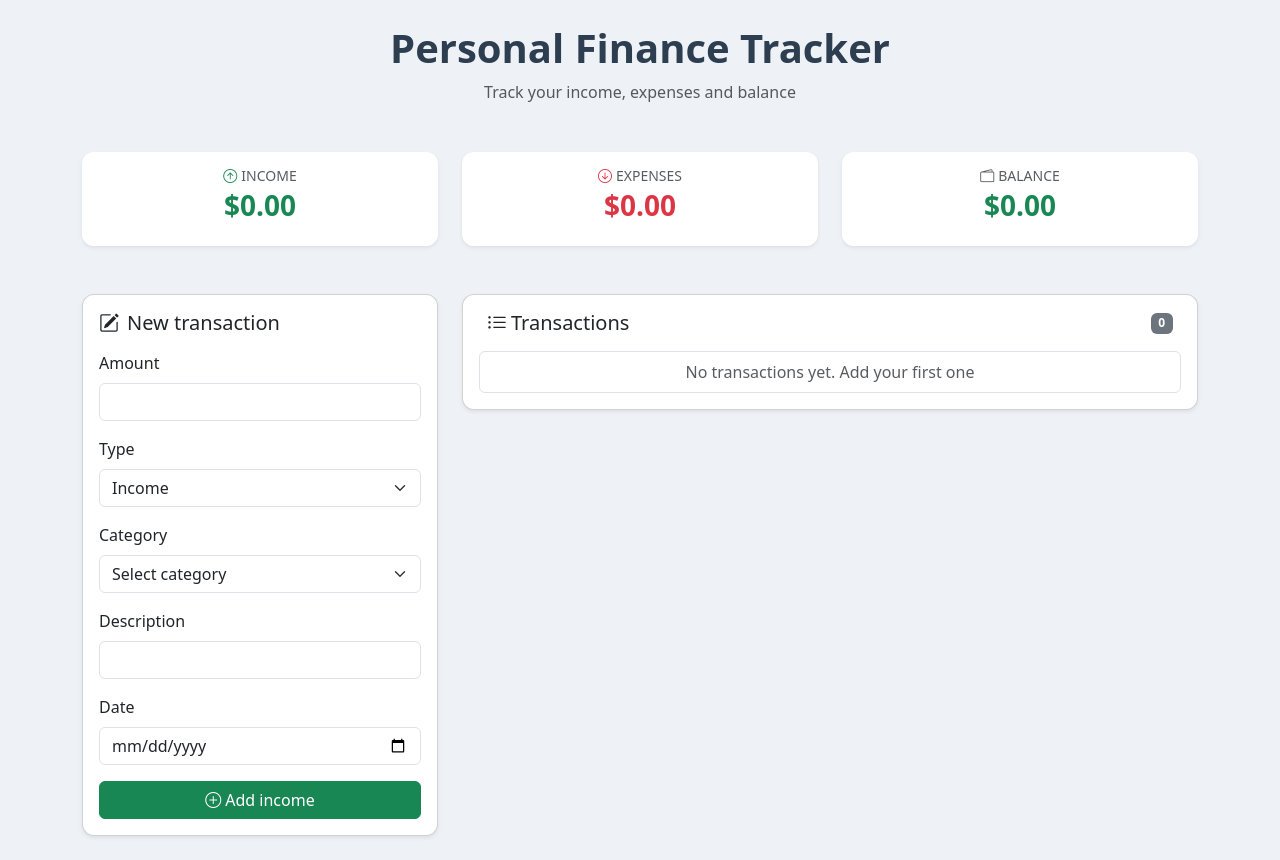
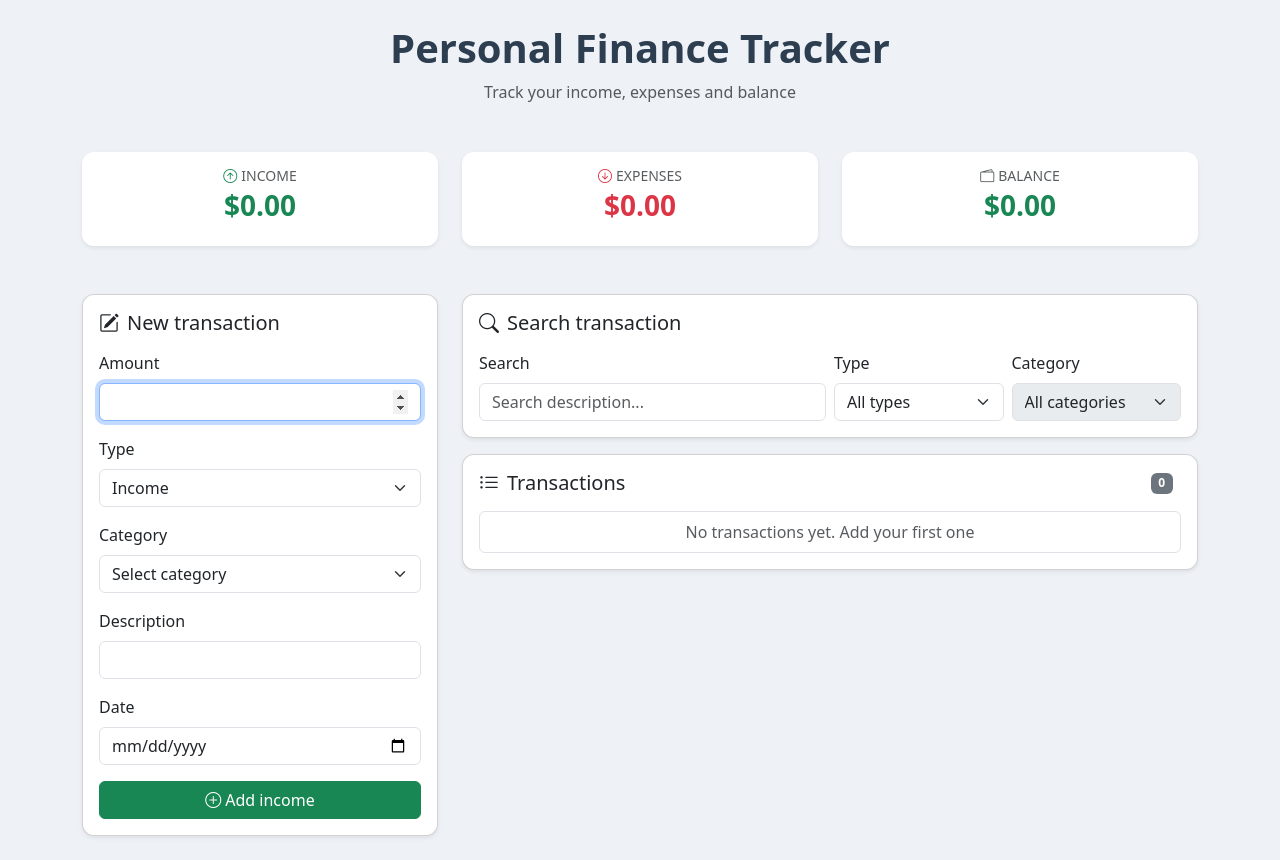
Before and after one commit to CamilaZV/financial-control-react, a React (Vite) app: page / in a window 1280 px wide. Built offline with nearby package versions, Linux system fonts and the light colour scheme.

Commit message:
feat: add transaction filters with category logic

```diff
--- a/src/App.jsx
+++ b/src/App.jsx
@@ -2,6 +2,8 @@ import { useEffect, useState } from 'react';
 import TransactionForm from './components/transactions/TransactionForm';
 import TransactionList from './components/transactions/TransactionList';
 import BalanceSummary from './components/summary/BalanceSummary';
+import FilterBar from './components/filters/FilterBar';
+import { CATEGORIES } from './constants/categories';
 
 function App() {
   const [transactions, setTransactions] = useState(() => {
@@ -19,6 +21,46 @@ function App() {
   useEffect(() => {
     localStorage.setItem('transactions', JSON.stringify(transactions));
   }, [transactions]);
+
+  const [filters, setFilters] = useState({
+    type: 'all',
+    category: 'all',
+    search: '',
+  });
+
+  const handleChangeFilters = (partial) => {
+    setFilters((prev) => {
+      const next = { ...prev, ...partial };
+      if (next.type === 'all') {
+        next.category = 'all';
+      }
+
+      if (partial.type && partial.type !== prev.type) {
+        next.category = 'all';
+      }
+
+      if (next.type !== 'all') {
+        const validCategories = CATEGORIES[next.type] || [];
+        if (
+          next.category != 'all' &&
+          !validCategories.includes(next.category)
+        ) {
+          next.category = 'all';
+        }
+      }
+      return next;
+    });
+  };
+
+  let availableCategoriesForFilter = [];
+
+  if (filters.type === 'income') {
+    availableCategoriesForFilter = CATEGORIES.income;
+  }
+
+  if (filters.type === 'expense') {
+    availableCategoriesForFilter = CATEGORIES.expense;
+  }
 
   const totalIncome = transactions
     .filter((t) => t.type === 'income')
@@ -38,7 +80,25 @@ function App() {
     setTransactions((prev) => prev.filter((t) => t.id !== id));
   };
 
-  const sortedTransactions = [...transactions].sort(
+  const filteredTransaction = transactions.filter((t) => {
+    if (filters.type !== 'all' && t.type !== filters.type) {
+      return false;
+    }
+
+    if (filters.category !== 'all' && t.category !== filters.category) {
+      return false;
+    }
+
+    if (
+      filters.search &&
+      !t.description.toLowerCase().includes(filters.search.toLowerCase())
+    ) {
+      return false;
+    }
+    return true;
+  });
+
+  const sortedFilteredTransactions = [...filteredTransaction].sort(
     (a, b) => new Date(b.date) - new Date(a.date),
   );
 
@@ -60,8 +120,13 @@ function App() {
           <TransactionForm onAddTransaction={addTransaction} />
         </div>
         <div className="col-md-8">
+          <FilterBar
+            filters={filters}
+            availableCategories={availableCategoriesForFilter}
+            onChangeFilters={handleChangeFilters}
+          />
           <TransactionList
-            transactions={sortedTransactions}
+            transactions={sortedFilteredTransactions}
             onDeleteTransaction={deleteTransaction}
           />
         </div>
--- /dev/null
+++ b/src/components/filters/FilterBar.jsx
@@ -0,0 +1,56 @@
+function FilterBar({ filters, availableCategories, onChangeFilters }) {
+  return (
+    <div className="card shadow-sm mb-3">
+      <div className="card-body">
+        <h5 className="mb-3">
+          <i className="bi bi-search me-2"></i>Search transaction
+        </h5>
+
+        <div className="row g-2 align-items-end">
+          <div className="col-md-6">
+            <label className="form-label">Search</label>
+            <input
+              type="search"
+              value={filters.search}
+              placeholder="Search description..."
+              className="form-control"
+              onChange={(e) => onChangeFilters({ search: e.target.value })}
+            />
+          </div>
+
+          <div className="col-md-3">
+            <label className="form-label">Type</label>
+            <select
+              className="form-select"
+              value={filters.type}
+              onChange={(e) => onChangeFilters({ type: e.target.value })}
+            >
+              <option value="all">All types</option>
+              <option value="income">Income</option>
+              <option value="expense">Expense</option>
+            </select>
+          </div>
+
+          <div className="col-md-3">
+            <label className="form-label">Category</label>
+            <select
+              className="form-select"
+              value={filters.category}
+              onChange={(e) => onChangeFilters({ category: e.target.value })}
+              disabled={filters.type === 'all'}
+            >
+              <option value="all">All categories</option>
+              {availableCategories.map((cat) => (
+                <option key={cat} value={cat}>
+                  {cat}
+                </option>
+              ))}
+            </select>
+          </div>
+        </div>
+      </div>
+    </div>
+  );
+}
+
+export default FilterBar;
--- a/src/components/transactions/TransactionForm.jsx
+++ b/src/components/transactions/TransactionForm.jsx
@@ -1,4 +1,4 @@
-import { useEffect, useState } from 'react';
+import { useEffect, useRef, useState } from 'react';
 import { CATEGORIES } from '../../constants/categories';
 
 function TransactionForm({ onAddTransaction }) {
@@ -9,6 +9,8 @@ function TransactionForm({ onAddTransaction }) {
   const [date, setDate] = useState('');
 
   const availableCategories = CATEGORIES[type];
+
+  const amountInputRef = useRef(null);
 
   const handleSubmit = (e) => {
     e.preventDefault();
@@ -30,7 +32,13 @@ function TransactionForm({ onAddTransaction }) {
     setDate('');
     setDescription('');
     setType('income');
+
+    amountInputRef.current.focus();
   };
+
+  useEffect(() => {
+    amountInputRef.current.focus();
+  }, []);
 
   useEffect(() => {
     setCategory('');
@@ -53,6 +61,7 @@ function TransactionForm({ onAddTransaction }) {
             value={amount}
             onChange={(e) => setAmount(e.target.value)}
             className="form-control mb-3"
+            ref={amountInputRef}
           />
 
           <label className="form-label">Type</label>
--- a/src/components/transactions/TransactionList.jsx
+++ b/src/components/transactions/TransactionList.jsx
@@ -6,7 +6,7 @@ function TransactionList({ transactions, onDeleteTransaction }) {
       <div className="card-body">
         <div className="d-flex justify-content-between align-items-center mb-sm-3">
           <h5 className="mb-0">
-            <i className="bi bi-list-ul ms-2 me-1"></i>Transactions
+            <i className="bi bi-list-ul me-2"></i>Transactions
           </h5>
           <span className="badge bg-secondary me-2">{transactions.length}</span>
         </div>
```
